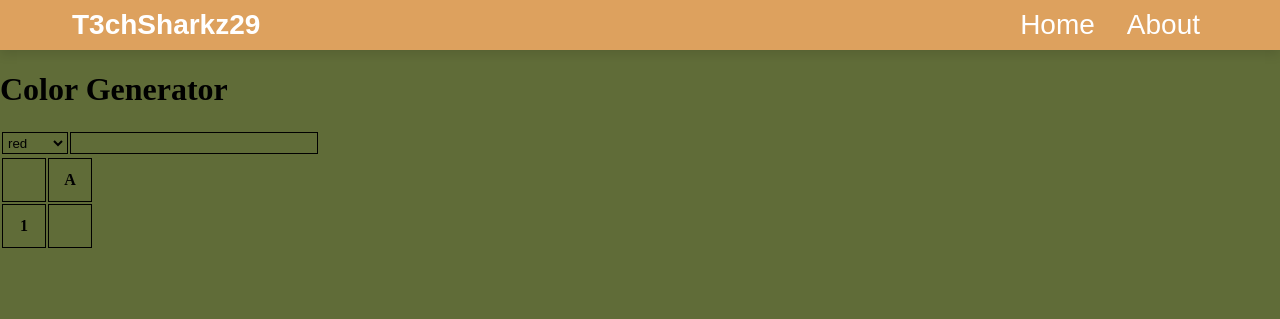
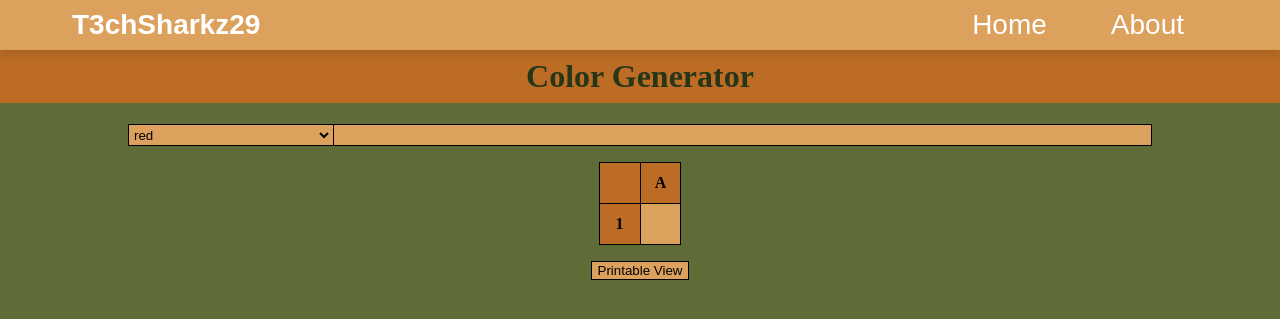
Before and after one commit to Funtime60/CS312SP24GRP2, a PHP site: page /colorGenerator.php in a window 1280 px wide. Shown: the top 319 px of the page. Run offline with PHP 8.4, Linux system fonts and the light colour scheme; lists and menus that the app fills with data are empty.

Commit message:
Add final functionality to colorgen page

```diff
--- a/colorGenerator.css
+++ b/colorGenerator.css
@@ -1,7 +1,16 @@
+@import url("colorPalette.css");
+
 :root {
-    --Table1Width: 20em;
+	--ContentWidth: 80vw;
+    --Table1Width: var(--ContentWidth);
     --Table1Ratio: 20%;
-    --Table2Size: 2.5em;
+    --Table2Size: calc(var(--ContentWidth) / 27);
+}
+td, #printMode {
+	background-color: var(--light_orange);
+}
+th {
+	background-color: var(--dark_orange);
 }
 .table1CellL {
     width: var(--Table1Ratio);
@@ -11,12 +20,14 @@
 }
 #table1 {
     width: var(--Table1Width);
+	margin: auto;
 }
 #table1 Select {
     border: none;
     background-color: inherit;
+	min-width: 100%;
 }
-table td, table th {
+table td, table th, #printMode {
     border: black 1px solid;
 }
 #table2 td, #table2 th {
@@ -28,6 +39,23 @@
     max-height: var(--Table2Size);
     max-width:  var(--Table2Size);
 }
+table {
+	border-collapse: collapse;
+}
 #table2 {
     text-align: center;
+	margin: auto;
 }
+.tableSpacer {
+	height: 1rem;
+}
+form {
+	text-align: center;
+}
+select:disabled {
+	/* for Firefox */
+	-moz-appearance: none;
+	/* for Chrome */
+	-webkit-appearance: none;
+	color: black;
+}
--- /dev/null
+++ b/colorGenerator.js
@@ -0,0 +1,23 @@
+function selectLockHandler() {
+	const arr = $("table#table1 select").toArray();
+	var vals = []
+	for(select of arr) {
+		vals.push(select.value);
+	}
+	for(select of arr) {
+		for(option of select) {
+			if(option.selected) {
+				option.disabled = false;
+			}else if(vals.includes(option.value)) {
+				option.disabled = true;
+			}else {
+				option.disabled = false;
+			}
+		}
+	}
+};
+
+$(document).ready(function() {
+	selectLockHandler();
+	$("table#table1 select").on('change', selectLockHandler);
+});
--- a/colorGenerator.php
+++ b/colorGenerator.php
@@ -1,5 +1,10 @@
 <!DOCTYPE html>
 <html>
+	<?php
+		header("Cache-Control: no-store, no-cache, must-revalidate, max-age=0");
+		header("Cache-Control: post-check=0, pre-check=0", false);
+		header("Pragma: no-cache");
+	?>
 	<?php
 		$sTitle = "Color Generator";
 	?>
@@ -19,15 +24,33 @@
 			/* Colors are sorted in a rough gradient + gray/black based on the assumption that the color name to hex will follow the HTML standards */
 			$asColorList = array("red", "brown", "orange", "yellow", "green", "teal", "blue", "purple", "gray", "black");
 		?>
+		<script src="https://ajax.googleapis.com/ajax/libs/jquery/3.3.1/jquery.min.js"></script>
+		<script src="colorGenerator.js"></script>
+		<style>
+			<?php
+				if(!isset($_POST["printMode"])) {
+					echo "/*";
+				}
+			?>
+			:root {
+				filter: grayscale(1);
+				backdrop-filter: grayscale(1);
+				--ContentWidth: min(50vh, 50vw);
+			}
+			nav .navbar div.logo {
+				margin: auto;
+			}
+			nav .navbar ul.menu {
+				display: none;
+			}/**/
+		</style>
 	</head>
 	<body>
 		<?php
 			include 'navbar.php';
 		?>
-		<div>
-			<h1>Color Generator</h1>
-		</div>
-		<div id="tableContainer">
+		<h1 id="pageTitle">Color Generator</h1>
+		<form id="tableContainer" method="POST">
 			<div id="table1Container">
 				<div id="table1ErrorMsg" class="errorMsg" style="display: none;">Error: Setting Error Message Failed!</div>
 				<table id="table1">
@@ -37,9 +60,9 @@
 							for($iI = 0; $iI < $iColor; $iI++) {
 								echo ($iI != 0 ? "\n\t\t\t\t\t\t" : "") . "<tr id=\"table1Row" . $iI . "\" class=\"table1Row\">";
 								echo "\n\t\t\t\t\t\t\t<td id=\"table1Row" . $iI . "ColL\"class=\"table1CellL\">";
-								echo "\n\t\t\t\t\t\t\t\t<select name=\"table1Row" . $iI . "Select\" id=\"table1Row" . $iI . "Select\">";
+								echo "\n\t\t\t\t\t\t\t\t<select" . (isset($_POST["printMode"]) ? " disabled " : " ") . "name=\"table1Row" . $iI . "Select\" id=\"table1Row" . $iI . "Select\">";
 								for($iJ = 0; $iJ < count($asColorList); $iJ++) {
-									echo "\n\t\t\t\t\t\t\t\t\t<option" . ($iJ == $iI ?  ' selected="selected" ' : ' ') . "value=\"$asColorList[$iJ]\">$asColorList[$iJ]</option>";
+									echo "\n\t\t\t\t\t\t\t\t\t<option" . ((!isset($_POST["table1Row" . $iI . "Select"]) && $iJ == $iI) || (isset($_POST["table1Row" . $iI . "Select"]) && $_POST["table1Row" . $iI . "Select"] == $asColorList[$iJ]) ?	' selected="selected" ' : ' ') . "value=\"$asColorList[$iJ]\">$asColorList[$iJ]</option>";
 								}
 								echo "\n\t\t\t\t\t\t\t\t</select>";
 								echo "\n\t\t\t\t\t\t\t</td>";
@@ -51,6 +74,7 @@
 					</tbody>
 				</table>
 			</div>
+			<div class="tableSpacer"></div>
 			<div id="table2Container">
 				<div id="table2ErrorMsg" class="errorMsg" style="display: none;">Error: Setting Error Message Failed!</div>
 				<table id="table2">
@@ -75,6 +99,11 @@
 					</tbody>
 				</table>
 			</div>
-		</div>
+			<div class="tableSpacer"></div>
+			<input type="hidden" name="Color" value="<?php echo $iColor ?>">
+			<input type="hidden" name="RowCol" value="<?php echo $iRowColumn ?>">
+			<input id="printMode" type="<?php echo (isset($_POST['printMode']) ? 'hidden' : 'submit')?>" name="printMode" value="Printable View">
+			<div class="tableSpacer"></div>
+		</form>
 	</body>
 </html>
--- a/navbar.css
+++ b/navbar.css
@@ -58,7 +58,7 @@
 	margin-bottom: 0;
 }
 nav .navbar li, nav .navbar .logo {
-	margin: 0 !important;
+	margin: 0;
 	padding: 0 1em;
 	height: var(--nav-height);
 	line-height: var(--nav-height);
```
